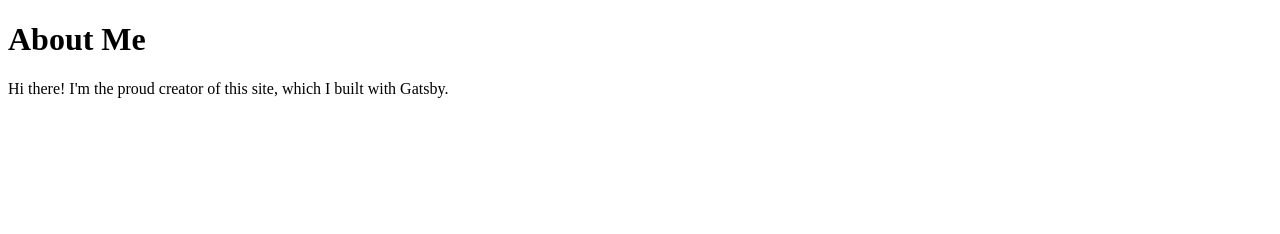
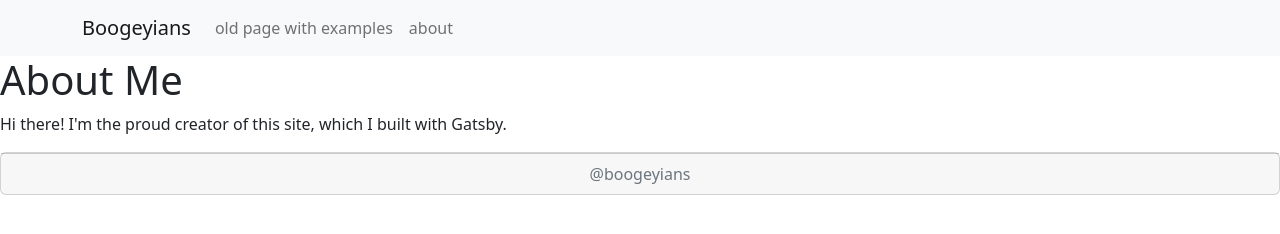
Before and after one commit to pkaehler/gatsby-starter-default, a Gatsby site: page /about in a window 1280 px wide. Built offline with nearby package versions, Linux system fonts and the light colour scheme; Gatsby itself is replaced by a stand-in of ours.

Commit message:
added a basic parent layout for all pages

```diff
--- /dev/null
+++ b/src/components/Layout/footer.js
@@ -0,0 +1,13 @@
+import * as React from 'react'
+import Button from 'react-bootstrap/Button';
+import Card from 'react-bootstrap/Card';
+
+function FooterDefault() {
+  return (
+    <Card className="text-center">
+      <Card.Footer className="text-muted">@boogeyians</Card.Footer>
+    </Card>
+  );
+}
+
+export default FooterDefault;
--- a/src/components/Layout/page.js
+++ b/src/components/Layout/page.js
@@ -1,11 +1,13 @@
 import * as React from 'react'
 import CustomNavigationBar from "../NavBar/navbar"
+import FooterDefault from './footer';
 
 const ParentLayout = ({ children }) => {
     return (
       <>
         <CustomNavigationBar />
         <main>{children}</main>
+        <FooterDefault />
       </>
     );
   };
--- a/src/pages/about.js
+++ b/src/pages/about.js
@@ -1,11 +1,14 @@
 import * as React from 'react'
+import ParentLayout from '../components/Layout/page'
 
 const AboutPage = () => {
   return (
-    <main>
-      <h1>About Me</h1>
-      <p>Hi there! I'm the proud creator of this site, which I built with Gatsby.</p>
-    </main>
+    <ParentLayout>
+      <main>
+        <h1>About Me</h1>
+        <p>Hi there! I'm the proud creator of this site, which I built with Gatsby.</p>
+      </main>
+    </ParentLayout>
   )
 }
 
--- a/src/pages/index.js
+++ b/src/pages/index.js
@@ -1,12 +1,9 @@
 import * as React from 'react'
-import Seo from "../components/seo"
-import * as styles from "../components/index.module.css"
 import ParentLayout from "../components/Layout/page"
-import AboutPage from "./about";
 
 const App = (props) => {
 	return (
-        <ParentLayout />
+            <ParentLayout />
 	)
 }
 
--- a/src/pages/old-index.js
+++ b/src/pages/old-index.js
@@ -5,6 +5,7 @@ import { StaticImage } from "gatsby-plugin-image"
 import Layout from "../components/layout"
 import Seo from "../components/seo"
 import * as styles from "../components/index.module.css"
+import ParentLayout from "../components/Layout/page"
 
 const links = [
   {
@@ -70,6 +71,7 @@ const moreLinks = [
 const utmParameters = `?utm_source=starter&utm_medium=start-page&utm_campaign=default-starter`
 
 const IndexPage = () => (
+  <ParentLayout>
     <Layout>
       <div className={styles.textCenter}>
         <StaticImage
@@ -116,6 +118,7 @@ const IndexPage = () => (
         </React.Fragment>
       ))}
     </Layout>
+  </ParentLayout>
 )
 
 /**
```
Lines whose indentation alone changed are shown as unchanged.
